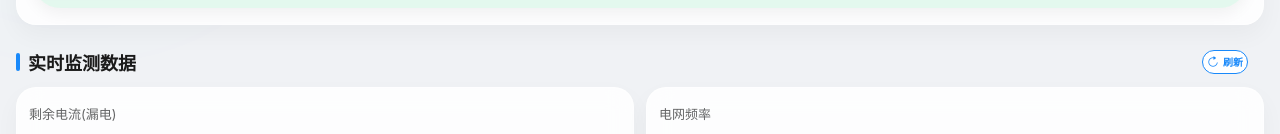
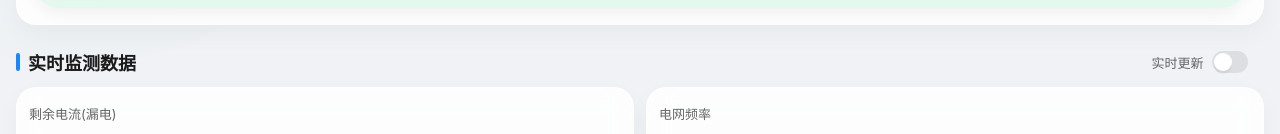
Before and after one commit to cocozxzx/electricity-app, a Vue app: page /device-detail in a window 1280 px wide. Shown: the part 622-756 px from the top of the page. Built offline with nearby package versions, Linux system fonts and the light colour scheme; sample sign-in values are in the browser's storage.

Commit message:
修改刷新按钮

```diff
--- a/src/views/DeviceDetail.vue
+++ b/src/views/DeviceDetail.vue
@@ -69,16 +69,10 @@
       <!-- 实时监测数据 -->
       <div class="section-title with-refresh">
         <span>实时监测数据</span>
-        <van-button
-          icon="replay"
-          size="mini"
-          round
-          plain
-          type="primary"
-          @click="handleRefresh"
-        >
-          刷新
-        </van-button>
+        <div class="realtime-switch-wrapper">
+          <span class="switch-label">实时更新</span>
+          <van-switch v-model="isRealTime" size="18px" />
+        </div>
       </div>
       <div class="data-grid">
         <div v-for="(item, index) in monitoringData" :key="index" class="data-card glass-card">
@@ -186,6 +180,7 @@ import { showToast, showSuccessToast, showFailToast } from 'vant';
 const router = useRouter();
 const isOn = ref(false);
 const currentPhase = ref('A相');
+const isRealTime = ref(false);
 
 const onClickLeft = () => router.back();
 
@@ -354,6 +349,18 @@ const phaseData = {
   justify-content: space-between;
   align-items: center;
   padding-right: 16px;
+}
+
+.realtime-switch-wrapper {
+  display: flex;
+  align-items: center;
+}
+
+.switch-label {
+  font-size: 13px;
+  color: #646566;
+  margin-right: 8px;
+  font-weight: normal;
 }
 
 .glass-card {
```
